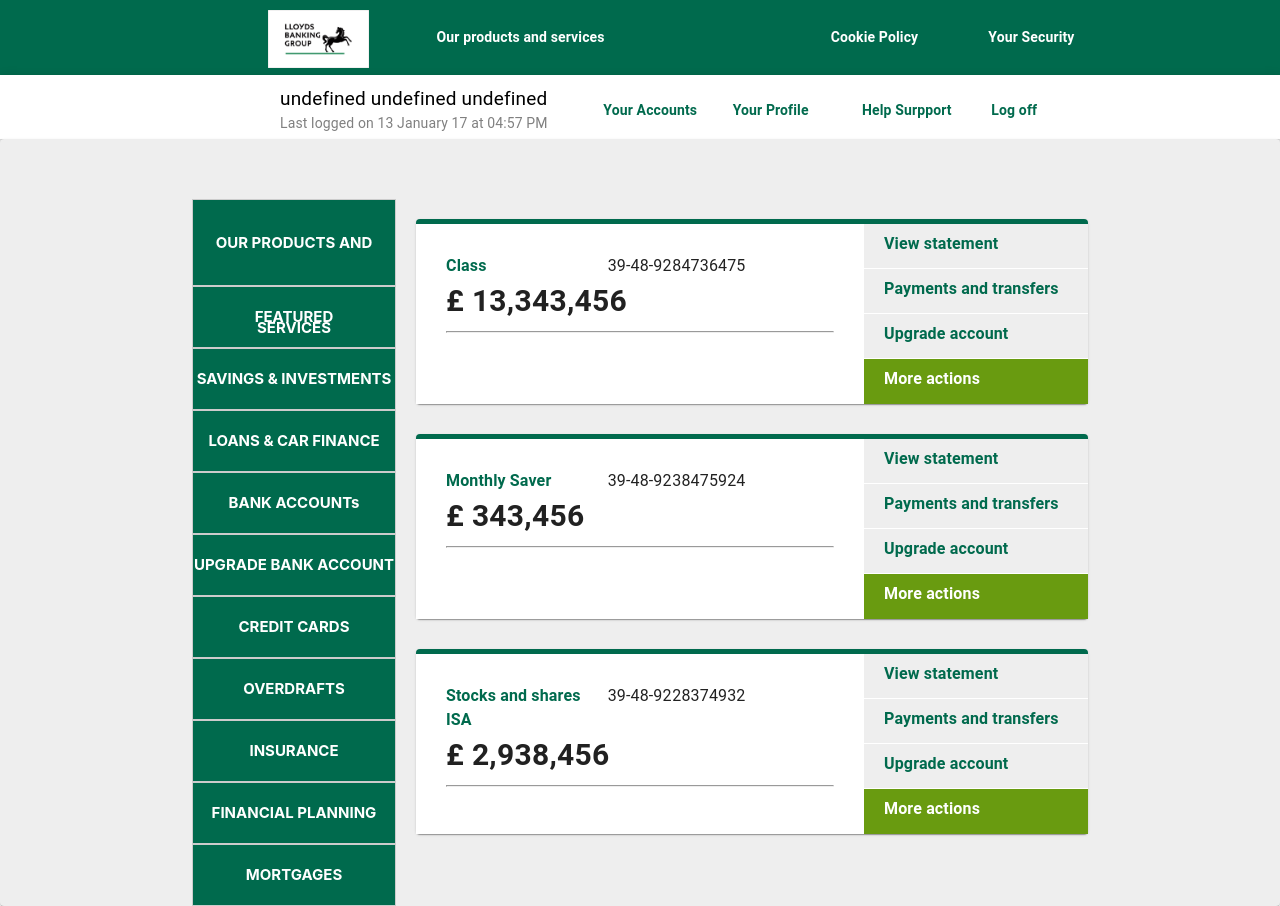
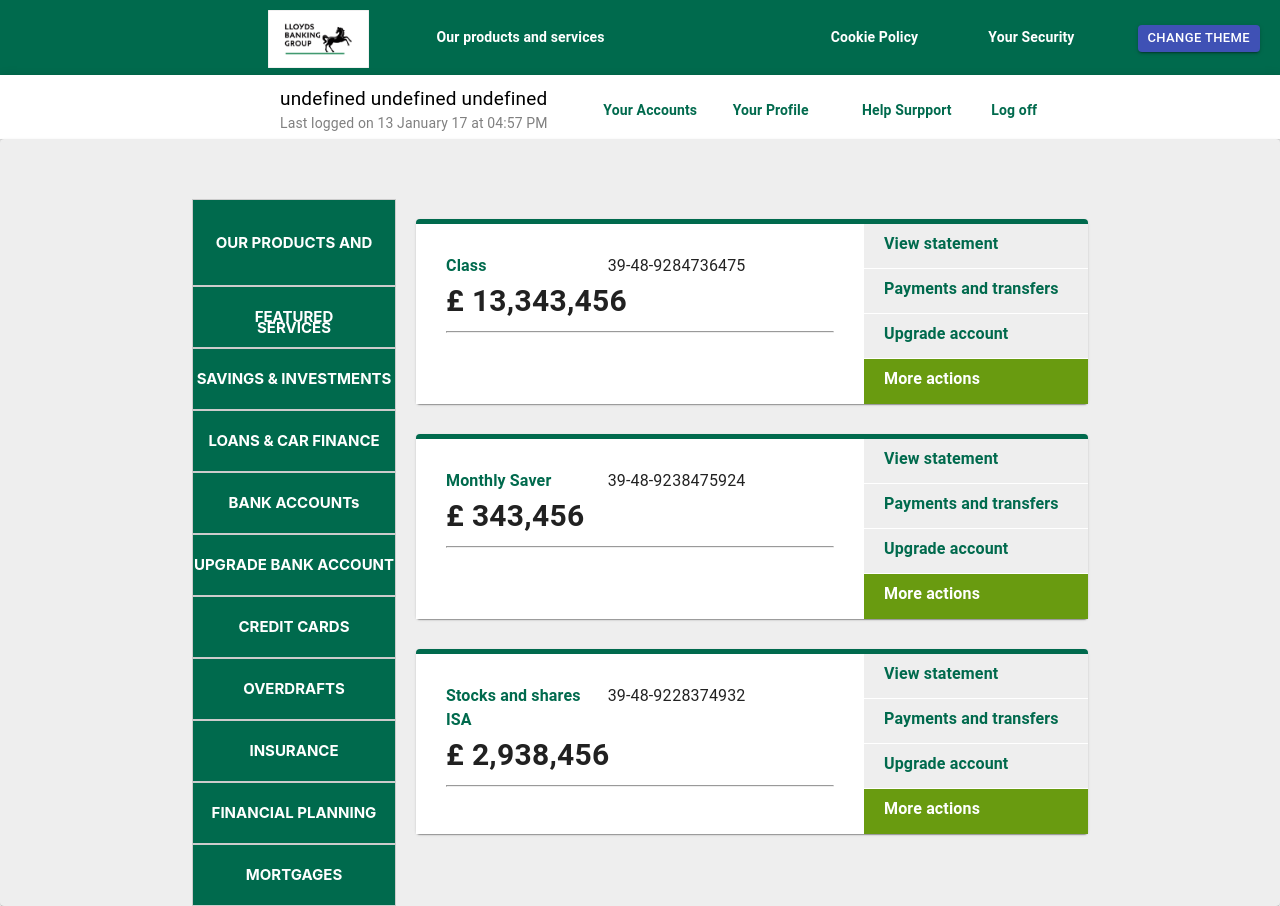
Before and after one commit to nicky1127/mca-mock, a React (Create React App) app: page / in a window 1280 px wide. Built offline with nearby package versions, Linux system fonts and the light colour scheme.

Commit message:
add theme change btn

```diff
--- a/src/Main.js
+++ b/src/Main.js
@@ -26,10 +26,18 @@
     }
   };
 
+  const onClickChangeTheme = () => {
+    const num = Math.floor(Math.random() * 4);
+    setBrandScheme(constants.brandSchemes[num]);
+  };
+
   return (
     <div className="Main">
-      <GreenBar brandScheme={brandScheme} />
-      <WhiteBar parsed={parsed} brandScheme={brandScheme}/>
+      <GreenBar
+        brandScheme={brandScheme}
+        onClickChangeTheme={onClickChangeTheme}
+      />
+      <WhiteBar parsed={parsed} brandScheme={brandScheme} />
       <Content brandScheme={brandScheme} />
     </div>
   );
--- a/src/components/Content.js
+++ b/src/components/Content.js
@@ -20,7 +20,6 @@
 export default function WhiteBar(props) {
   const classes = useStyles();
 
-  const featureBar = "/images/featurebar.png";
 
   return (
     <div className={classes.grow}>
--- a/src/components/GreenBar.js
+++ b/src/components/GreenBar.js
@@ -1,6 +1,6 @@
 import React from "react";
 import { makeStyles } from "@material-ui/core/styles";
-import { AppBar, Grid, Typography } from "@material-ui/core/";
+import { AppBar, Grid, Typography, Button } from "@material-ui/core/";
 import Toolbar from "@material-ui/core/Toolbar";
 
 const useStyles = makeStyles(theme => ({
@@ -18,15 +18,22 @@
     paddingLeft: "200px",
     paddingRight: "110px"
   },
-  gridLogo:{
+  gridLogo: {
     paddingTop: "5px",
     height: "90%"
   },
-  title:{
-    fontSize: '14px',
-    fontWeight: 'bold',
-    lineHeight: '14px',
-    paddingTop: '25px'
+  title: {
+    fontSize: "14px",
+    fontWeight: "bold",
+    lineHeight: "14px",
+    paddingTop: "25px"
+  },
+  verifyBtn: {
+    padding: "2px 10px",
+    display: "block",
+    position: "absolute",
+    top: "25px",
+    right: "20px"
   }
 }));
 
@@ -34,6 +41,22 @@
   const classes = useStyles(props);
 
   const logo = props.brandScheme.logo;
+
+  // let verifyBtnDom;
+  // if (props.levelPass === 0) {
+  //   verifyBtnDom = (
+  //     <Button
+  //       size="small"
+  //       variant="contained"
+  //       color="primary"
+  //       className={classes.verifyBtn}
+  //       onClick={onClickVerifyBtn}
+  //       // endIcon={<Icon>send</Icon>}
+  //     >
+  //       Verify
+  //     </Button>
+  //   );
+  // }
 
   return (
     <div className={classes.grow}>
@@ -57,10 +80,12 @@
                 }}
               />
             </Grid>
-            <Grid item xs={5} >
-              <Typography className={classes.title}>Our products and services</Typography>
+            <Grid item xs={5}>
+              <Typography className={classes.title}>
+                Our products and services
+              </Typography>
             </Grid>
-            <Grid item xs={2} >
+            <Grid item xs={2}>
               <Typography className={classes.title}>Cookie Policy</Typography>
             </Grid>
             <Grid item xs={2}>
@@ -68,6 +93,16 @@
             </Grid>
           </Grid>
         </Toolbar>
+        <Button
+          size="small"
+          variant="contained"
+          color="primary"
+          className={classes.verifyBtn}
+          onClick={props.onClickChangeTheme}
+          // endIcon={<Icon>send</Icon>}
+        >
+          Change Theme
+        </Button>
       </AppBar>
     </div>
   );
```
